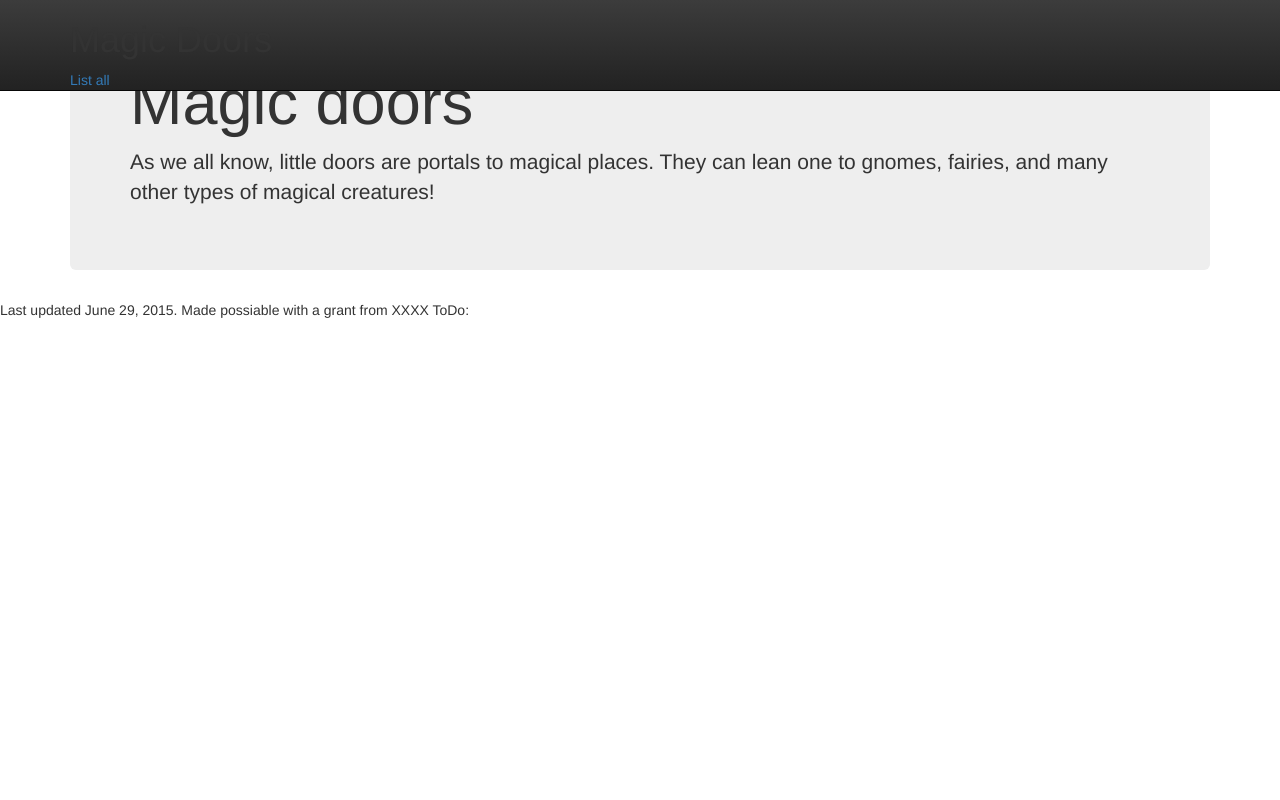
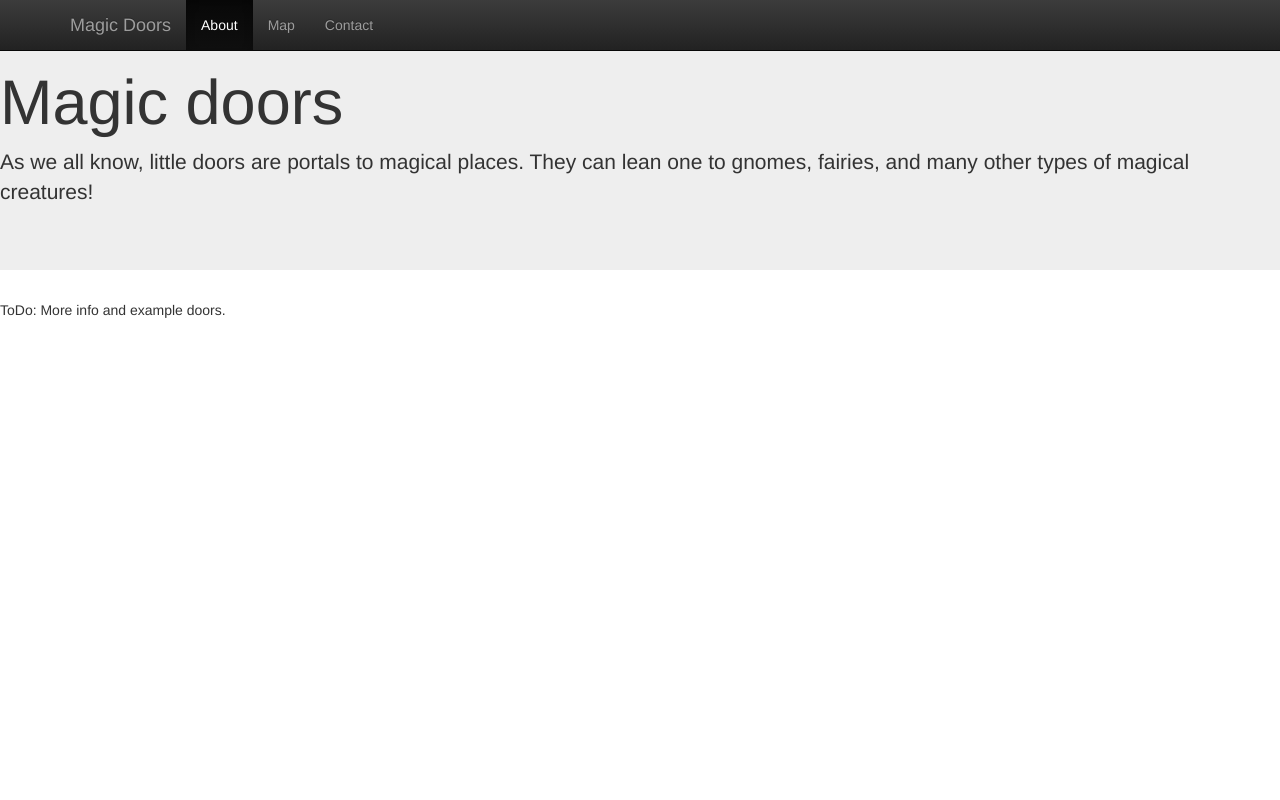
Before and after one commit to funvill/FairyDoors, a PHP site: page /door.php in a window 1280 px wide. Run offline with PHP 8.4, Linux system fonts and the light colour scheme; some libraries are stand-ins or nearby versions.

Commit message:
updated the nav

```diff
--- a/door.abluestar.com/door.php
+++ b/door.abluestar.com/door.php
@@ -1,9 +1,13 @@
 <?php
-$page['act'] = 'main' ;
+
+$page['act'] = 'about' ;
+if( isset( $_REQUEST['act'] )) {
+  $page['act'] = $_REQUEST['act'] ;
+}
 
 ?>
 <!doctype html>
-<html class="no-js" lang="en">
+<html lang="en">
   <head>
     <meta charset="utf-8">
     <meta http-equiv="x-ua-compatible" content="ie=edge">
@@ -16,46 +20,38 @@ $page['act'] = 'main' ;
     <link rel="stylesheet" href="https://maxcdn.bootstrapcdn.com/bootstrap/3.3.5/css/bootstrap.min.css">
     <!-- Optional theme -->
     <link rel="stylesheet" href="https://maxcdn.bootstrapcdn.com/bootstrap/3.3.5/css/bootstrap-theme.min.css">
-
-
-
+    <link href="style.css" rel="stylesheet">
   </head>
     <body>
 			<!--[if lt IE 8]>
 				<p class="browserupgrade">You are using an <strong>outdated</strong> browser. Please <a href="http://browsehappy.com/">upgrade your browser</a> to improve your experience.</p>
 			<![endif]-->
 
-
 			<!-- Top nav -->
 			<?php include 'tp_nav.php' ; ?>
 
 			<!-- Add your site or application content here -->
-			<div class="container">
 			<?php
-
 				switch( $page['act'] ) {
 					default:
 					case 'main':
-						include 'tp_main.php' ;
+						include 'tp_about.php' ;
 						break;
           case 'view':
 						include 'tp_view.php' ;
 						break;
+          case 'map':
+						include 'tp_map.php' ;
+						break;
 				}
 			?>
-		</div>
 
-
-		<footer>
-			Last updated June 29, 2015. Made possiable with a grant from XXXX ToDo:
-		</footer>
-
+    <!-- Scripts -->
 		<script src="https://ajax.googleapis.com/ajax/libs/jquery/1.11.3/jquery.min.js"></script>
 		<script>window.jQuery || document.write('<script src="js/vendor/jquery-1.11.3.min.js"><\/script>')</script>
-		<!-- Latest compiled and minified JavaScript -->
 		<script src="https://maxcdn.bootstrapcdn.com/bootstrap/3.3.5/js/bootstrap.min.js"></script>
 
-		<!-- Google Analytics: change UA-XXXXX-X to be your site's ID. -->
+		<!-- Google Analytics -->
 		<script>
 			(function(b,o,i,l,e,r){b.GoogleAnalyticsObject=l;b[l]||(b[l]=
 			function(){(b[l].q=b[l].q||[]).push(arguments)});b[l].l=+new Date;
--- /dev/null
+++ b/door.abluestar.com/style.css
@@ -0,0 +1,7 @@
+html, body, #map-canvas {
+  height: 100%;
+  margin: 0px;
+  padding: 0px
+}
+
+footer {text-align: center; }
--- /dev/null
+++ b/door.abluestar.com/tp_about.php
@@ -0,0 +1,6 @@
+<div class="jumbotron">
+  <h1>Magic doors</h1>
+  <p>As we all know, little doors are portals to magical places. They can lean one to gnomes, fairies, and many other types of magical creatures!</p>
+</div>
+
+ToDo: More info and example doors.
--- a/door.abluestar.com/tp_main.php
+++ b/door.abluestar.com/tp_map.php
@@ -1,16 +1,3 @@
-<div class="jumbotron">
-  <h1>Magic doors</h1>
-  <p>As we all know, little doors are portals to magical places. They can lean one to gnomes, fairies, and many other types of magical creatures!</p>
-</div>
-
-
-<style>
-      html, body, #map-canvas {
-        height: 100%;
-        margin: 0px;
-        padding: 0px
-      }
-    </style>
 <div id='map-canvas'></div>
 <script type="text/javascript" src="https://maps.googleapis.com/maps/api/js?key=AIzaSyCZki_diA0TUgFKWcxcrPijDOYTg0k27Ak"></script>
 <script type="text/javascript">
--- a/door.abluestar.com/tp_nav.php
+++ b/door.abluestar.com/tp_nav.php
@@ -1,8 +1,20 @@
-<nav class="navbar navbar-inverse navbar-fixed-top" role="navigation">
+<nav class="navbar navbar-inverse navbar-fixed-top">
   <div class="container">
     <div class="navbar-header">
-      <h1>Magic Doors</h1>
-      <a href='?act=list'>List all </a>
+      <button type="button" class="navbar-toggle collapsed" data-toggle="collapse" data-target="#navbar" aria-expanded="false" aria-controls="navbar">
+        <span class="sr-only">Toggle navigation</span>
+        <span class="icon-bar"></span>
+        <span class="icon-bar"></span>
+        <span class="icon-bar"></span>
+      </button>
+      <a class="navbar-brand" href="#">Magic Doors</a>
     </div>
+    <div id="navbar" class="collapse navbar-collapse">
+      <ul class="nav navbar-nav">
+        <li class="active"><a href="/?act=about">About</a></li>
+        <li><a href="/?act=map">Map</a></li>
+        <li><a href="/?act=contact">Contact</a></li>
+      </ul>
+    </div><!--/.nav-collapse -->
   </div>
 </nav>
```
Lines whose indentation alone changed are shown as unchanged.
